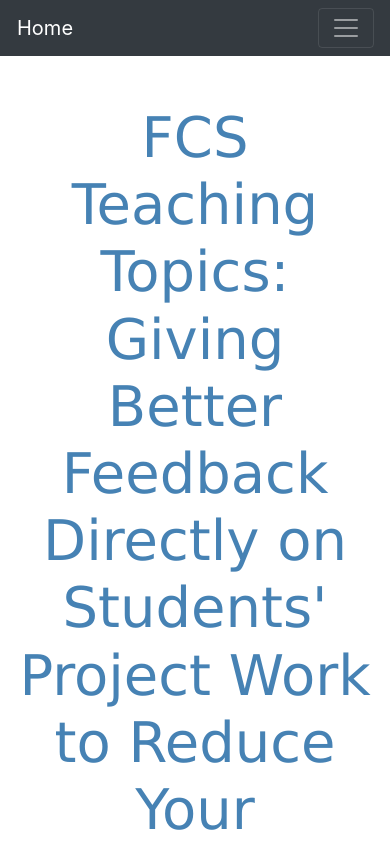
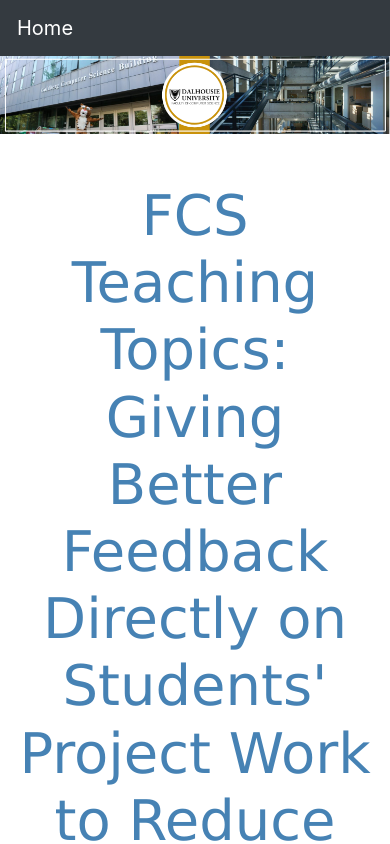
Before and after one commit to dal-csed/teaching-guides, a website: page topic_10.html in a window 390 px wide. Shown: the top 844 px of the page. Drawn offline with Linux system fonts and the light colour scheme.

Commit message:
Header image

```diff
--- a/topic_10.html
+++ b/topic_10.html
@@ -23,12 +23,9 @@
     <nav class="navbar navbar-expand-lg navbar-dark bg-dark static-top">
         <div class="container">
             <a style="text-decoration:none;" class="navbar-brand" href="index.html">Home</a>
-            <button class="navbar-toggler" type="button" data-toggle="collapse" data-target="#navbarResponsive"
-                aria-controls="navbarResponsive" aria-expanded="false" aria-label="Toggle navigation">
-                <span class="navbar-toggler-icon"></span>
-            </button>
         </div>
     </nav>
+    <img src="img/Header.png" style="width:100%;" class="img-fluid">
 
     <!-- Page Content -->
     <div class="container">
```
Also changed, not shown: index.html (+2 -4 lines), topic_1.html (+2 -4 lines), topic_11.html (+1 -4 lines), topic_2.html (+1 -4 lines), topic_3.html (+1 -4 lines), topic_4.html (+1 -4 lines), topic_5.html (+1 -5 lines), topic_6.html (+1 -5 lines), topic_7.html (+1 -4 lines), topic_8.html (+1 -4 lines), topic_9.html (+1 -4 lines).
